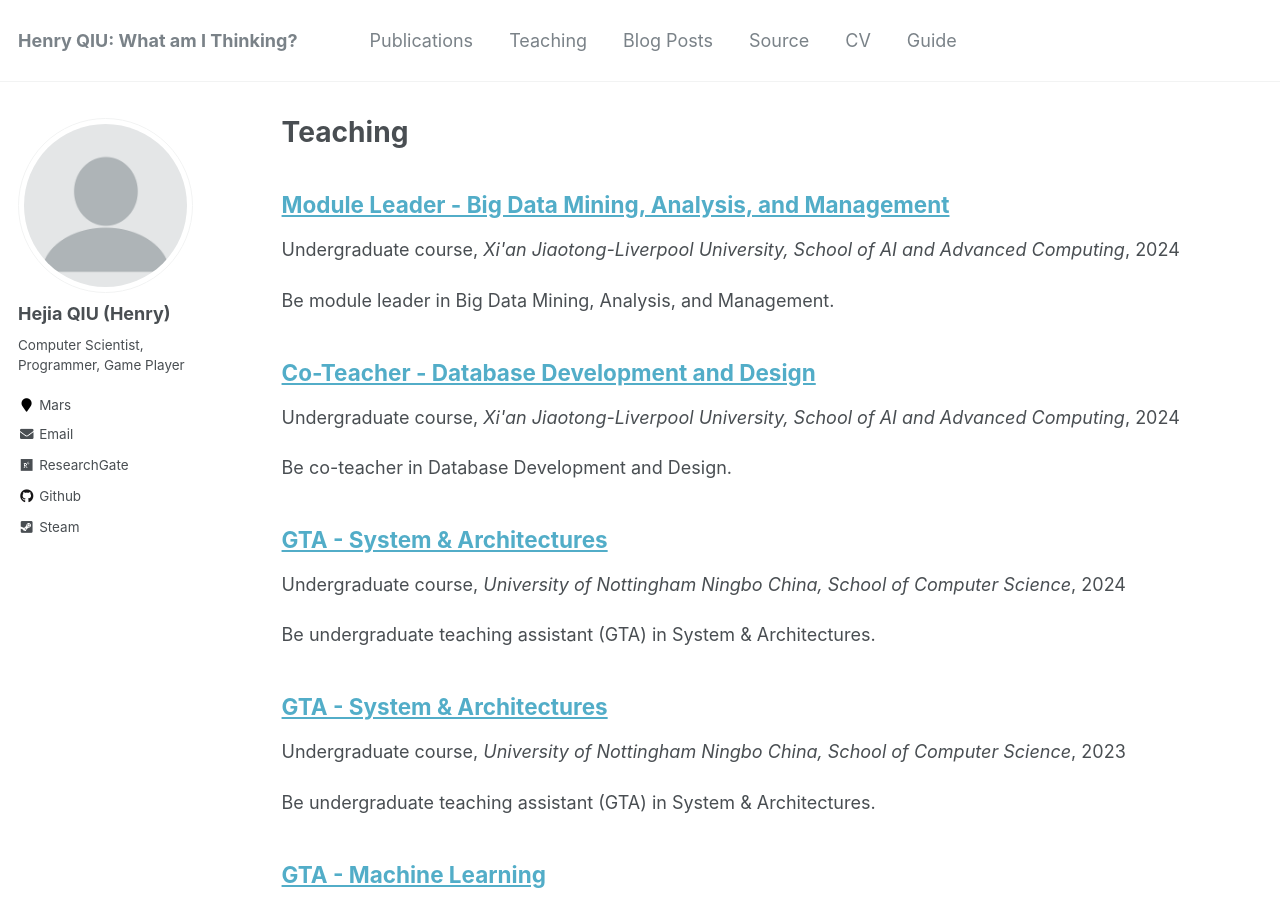
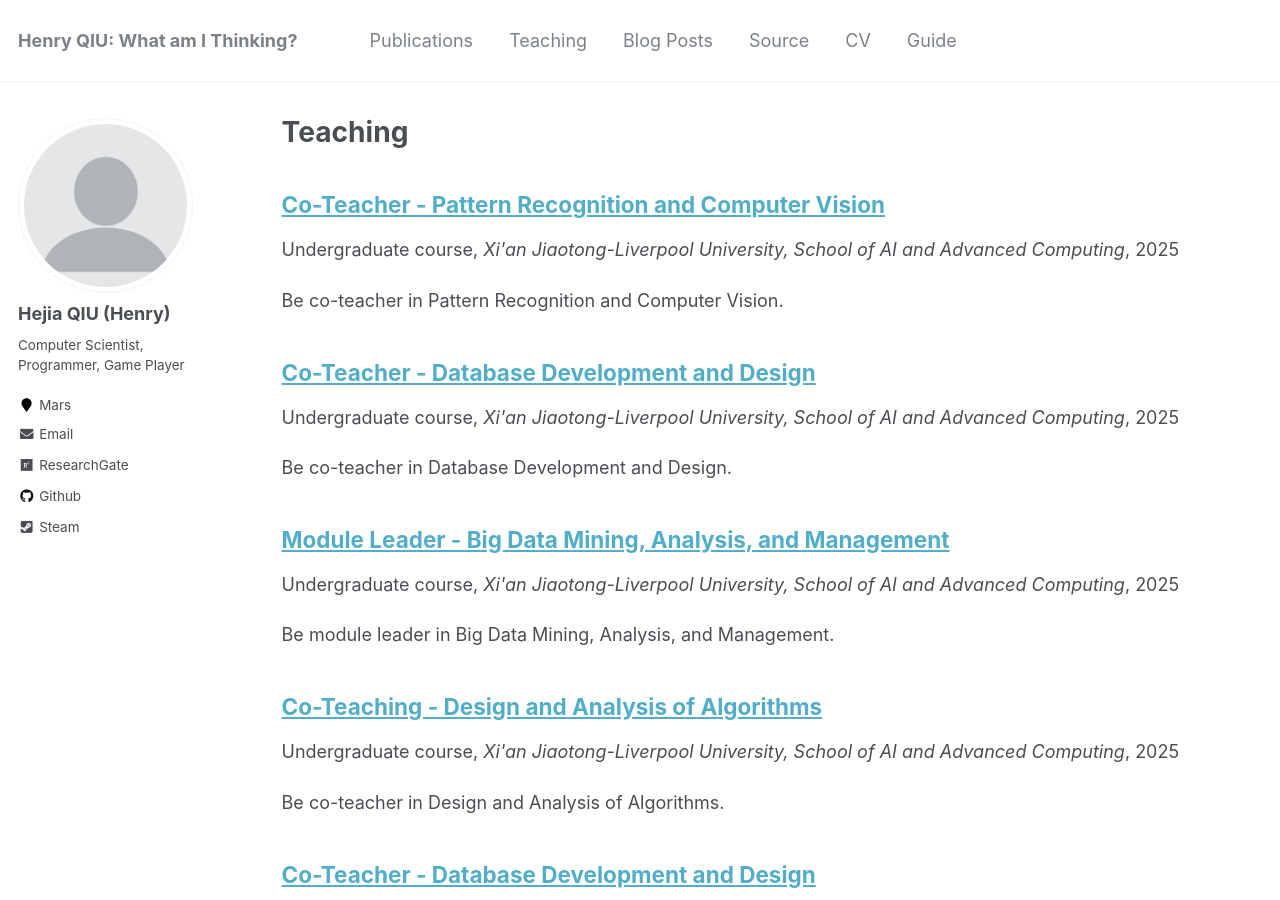
Before and after one commit to HenryJaQiu/HenryJaQiu.github.io, a Jekyll site: the page built from _pages/teaching.html, in a window 1280 px wide and 900 px high. Built offline with Jekyll 4.4.1, drawn with Linux system fonts in a browser that asks for light colours.

Commit message:
add: 2526 teaching

```diff
--- /dev/null
+++ b/_teaching/2025-03-01-teaching-10.md
@@ -0,0 +1,12 @@
+---
+title: "Co-Teaching - Design and Analysis of Algorithms"
+collection: teaching
+type: "Undergraduate course"
+permalink: /teaching/2025-spring-teaching-10
+venue: "Xi'an Jiaotong-Liverpool University, School of AI and Advanced Computing"
+date: 2025-03-01
+location: "Suzhou, China"
+
+---
+
+Be co-teacher in Design and Analysis of Algorithms.
--- a/_teaching/2024-09-01-teaching-9.md
+++ b/_teaching/2025-03-01-teaching-9.md
@@ -2,9 +2,9 @@
 title: "Module Leader - Big Data Mining, Analysis, and Management"
 collection: teaching
 type: "Undergraduate course"
-permalink: /teaching/2024-autumn-teaching-9
+permalink: /teaching/2025-spring-teaching-9
 venue: "Xi'an Jiaotong-Liverpool University, School of AI and Advanced Computing"
-date: 2024-09-01
+date: 2025-03-01
 location: "Suzhou, China"
 
 ---
--- /dev/null
+++ b/_teaching/2025-09-01-teaching-11.md
@@ -0,0 +1,12 @@
+---
+title: "Co-Teacher - Database Development and Design"
+collection: teaching
+type: "Undergraduate course"
+permalink: /teaching/2025-autumn-teaching-11
+venue: "Xi'an Jiaotong-Liverpool University, School of AI and Advanced Computing"
+date: 2025-09-01
+location: "Suzhou, China"
+
+---
+
+Be co-teacher in Database Development and Design.
--- /dev/null
+++ b/_teaching/2025-09-01-teaching-12.md
@@ -0,0 +1,12 @@
+---
+title: "Co-Teacher - Pattern Recognition and Computer Vision"
+collection: teaching
+type: "Undergraduate course"
+permalink: /teaching/2025-autumn-teaching-12
+venue: "Xi'an Jiaotong-Liverpool University, School of AI and Advanced Computing"
+date: 2025-09-01
+location: "Suzhou, China"
+
+---
+
+Be co-teacher in Pattern Recognition and Computer Vision.
```
